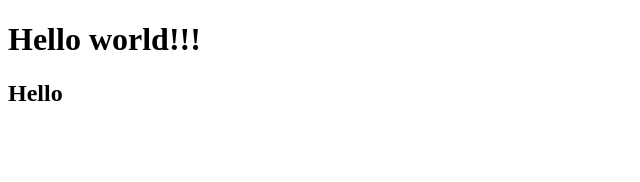
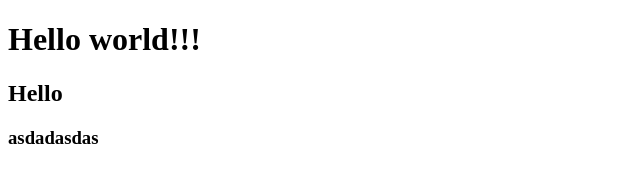
Before and after one commit to xtrphy/project, a plain HTML site: page index.html in a window 1280 px wide. Shown: the whole page, without its empty margins (0-640 px from the left). Drawn offline with Linux system fonts and the light colour scheme.

Commit message:
h3 added

```diff
--- a/index.html
+++ b/index.html
@@ -10,6 +10,7 @@
 <body>
     <h1>Hello world!!!</h1>
     <h2>Hello</h2>
+    <h3>asdadasdas</h3>
 </body>
 
 </html>
```
